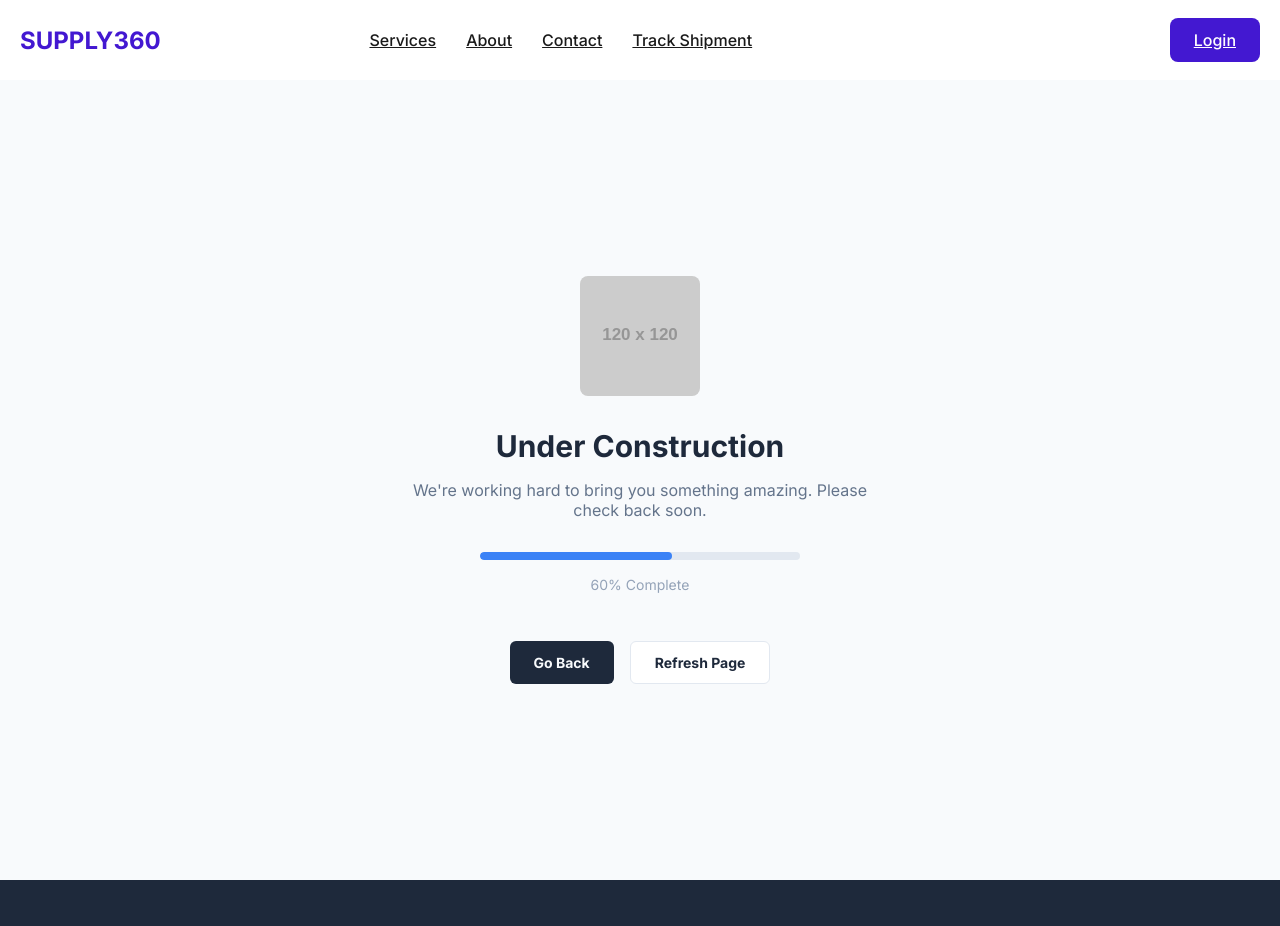
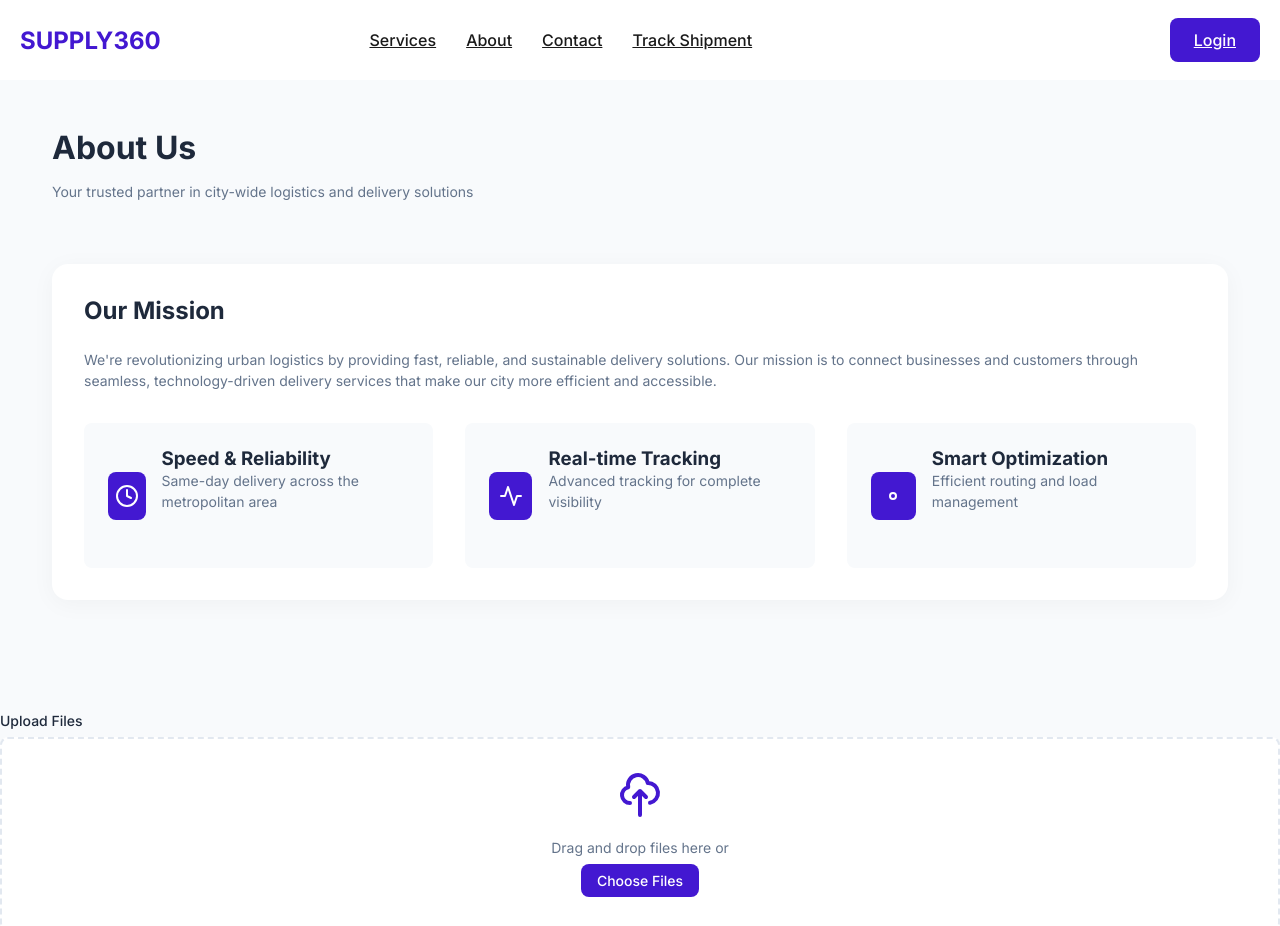
Before and after one commit to seva32/supply-chain-360, a React (Vite) app in the folder frontend/: page /about in a window 1280 px wide. Shown: the top 926 px of the page. Built offline with nearby package versions, Linux system fonts and the light colour scheme.

Commit message:
sup/18 file uploader and about us view

```diff
--- a/frontend/src/app/routes/index.tsx
+++ b/frontend/src/app/routes/index.tsx
@@ -1,5 +1,5 @@
 import { RouteObject } from 'react-router'
-import { Dashboard, Login, Layout, Home, dashboardLoader } from '../../views'
+import { Dashboard, Login, Layout, Home, dashboardLoader, AboutUs } from '../../views'
 import WIP from '../../views/wip/WIP'
 
 export const routes: RouteObject[] = [
@@ -23,7 +23,7 @@ export const routes: RouteObject[] = [
     path: '/about',
     element: (
       <Layout>
-        <WIP />
+        <AboutUs />
       </Layout>
     ),
   },
--- /dev/null
+++ b/frontend/src/common/Uploader.module.css
@@ -0,0 +1,111 @@
+.container {
+  margin-bottom: 32px;
+}
+
+.title {
+  font-size: 18px;
+  font-weight: 600;
+  color: #1e293b;
+  margin-bottom: 16px;
+}
+
+.section {
+  margin-bottom: 24px;
+}
+
+.label {
+  display: block;
+  font-size: 14px;
+  font-weight: 500;
+  color: #1e293b;
+  margin-bottom: 8px;
+}
+
+.dropArea {
+  width: 100%;
+  padding: 32px;
+  border-radius: 8px;
+  border: 2px dashed #e2e8f0;
+  text-align: center;
+  transition: all 0.2s ease-in-out;
+}
+
+.iconContainer {
+  margin-bottom: 16px;
+}
+
+.icon {
+  width: 48px;
+  height: 48px;
+  margin: 0 auto;
+  color: #4318d1;
+}
+
+.helperText {
+  font-size: 14px;
+  color: #64748b;
+  margin-bottom: 8px;
+}
+
+.button {
+  display: inline-flex;
+  align-items: center;
+  padding: 8px 16px;
+  background-color: #4318d1;
+  color: white;
+  border-radius: 8px;
+  font-size: 14px;
+  font-weight: 500;
+  border: none;
+  cursor: pointer;
+}
+
+.uploadWrapper {
+  margin-top: 24px;
+}
+
+.progressBar {
+  width: 100%;
+  height: 4px;
+  background-color: #e2e8f0;
+  border-radius: 9999px;
+  overflow: hidden;
+}
+
+.progress {
+  height: 100%;
+  background-color: #4318d1;
+  transition: all 0.5s ease-in-out;
+}
+
+.progressInfo {
+  margin-top: 16px;
+  display: flex;
+  justify-content: space-between;
+  align-items: center;
+  font-size: 14px;
+}
+
+.uploadingText {
+  color: #1e293b;
+  font-weight: 500;
+}
+
+.percentageText {
+  color: #64748b;
+}
+
+.fileDetails {
+  margin-top: 12px;
+  display: flex;
+  align-items: center;
+  gap: 8px;
+  font-size: 14px;
+  color: #1e293b;
+}
+
+.fileIcon {
+  width: 16px;
+  height: 16px;
+  color: #4318d1;
+}
--- /dev/null
+++ b/frontend/src/common/Uploader.tsx
@@ -0,0 +1,75 @@
+import React from 'react'
+import styles from './Uploader.module.css'
+
+interface FileUploaderProps {
+  dragOver?: boolean;
+  uploadProgress?: number;
+  fileList?: Array<File>;
+}
+
+const FileUploader: React.FC<FileUploaderProps> = ({ dragOver, uploadProgress, fileList = [] }) => {
+  return (
+    <div className={styles.container}>
+      <div className={styles.section}>
+        <label className={styles.label}>Upload Files</label>
+        <div
+          style={{ background: dragOver ? '#F8FAFC' : '#FFF' }}
+          className={styles.dropArea}
+        >
+          <div className={styles.iconContainer}>
+            <svg
+              className={styles.icon}
+              fill="none"
+              stroke="currentColor"
+              viewBox="0 0 24 24"
+            >
+              <path
+                strokeLinecap="round"
+                strokeLinejoin="round"
+                strokeWidth="2"
+                d="M7 16a4 4 0 01-.88-7.903A5 5 0 1115.9 6L16 6a5 5 0 011 9.9M15 13l-3-3m0 0l-3 3m3-3v12"
+              />
+            </svg>
+          </div>
+          <div className={styles.helperText}>Drag and drop files here or</div>
+          <button type="button" className={styles.button}>
+            Choose Files
+          </button>
+
+          {fileList.length > 0 && (
+            <div className={styles.uploadWrapper}>
+              <div className={styles.progressBar}>
+                <div
+                  className={styles.progress}
+                  style={{ width: `${uploadProgress}%` }}
+                />
+              </div>
+              <div className={styles.progressInfo}>
+                <span className={styles.uploadingText}>Uploading...</span>
+                <span className={styles.percentageText}>{uploadProgress}%</span>
+              </div>
+              <div className={styles.fileDetails}>
+                <svg
+                  className={styles.fileIcon}
+                  fill="none"
+                  stroke="currentColor"
+                  viewBox="0 0 24 24"
+                >
+                  <path
+                    strokeLinecap="round"
+                    strokeLinejoin="round"
+                    strokeWidth="2"
+                    d="M9 12h6m-6 4h6m2 5H7a2 2 0 01-2-2V5a2 2 0 012-2h5.586a1 1 0 01.707.293l5.414 5.414a1 1 0 01.293.707V19a2 2 0 01-2 2z"
+                  />
+                </svg>
+                <span>document.pdf</span>
+              </div>
+            </div>
+          )}
+        </div>
+      </div>
+    </div>
+  )
+}
+
+export default FileUploader
--- /dev/null
+++ b/frontend/src/common/index.ts
@@ -0,0 +1 @@
+export { default as FileUploader } from './Uploader'
--- /dev/null
+++ b/frontend/src/views/about/AboutUs.module.css
@@ -0,0 +1,80 @@
+.container {
+  min-height: 100vh;
+  width: 100vw;
+  background-color: #f8fafc;
+  font-family: 'Inter', sans-serif;
+  color: #1e293b;
+}
+
+.inner {
+  max-width: 1240px;
+  margin: 0 auto;
+  padding: 3rem 2rem;
+}
+
+.header {
+  margin-bottom: 4rem;
+}
+
+.header h1 {
+  font-size: 32px;
+  font-weight: bold;
+  margin-bottom: 1rem;
+}
+
+.header p {
+  font-size: 14px;
+  color: #64748b;
+}
+
+.card {
+  background-color: #ffffff;
+  padding: 2rem;
+  border-radius: 16px;
+  box-shadow: 0px 4px 24px 0px rgba(0, 0, 0, 0.04);
+  margin-bottom: 4rem;
+}
+
+.card h2 {
+  font-size: 24px;
+  font-weight: bold;
+  margin-bottom: 1.5rem;
+}
+
+.card p {
+  font-size: 14px;
+  line-height: 1.5;
+  color: #64748b;
+  margin-bottom: 2rem;
+}
+
+.cardGrid {
+  display: grid;
+  gap: 2rem;
+  grid-template-columns: repeat(auto-fit, minmax(240px, 1fr));
+}
+
+.featureCard {
+  display: flex;
+  align-items: center;
+  gap: 1rem;
+  background-color: #f8fafc;
+  padding: 1.5rem;
+  border-radius: 8px;
+  transition: transform 0.2s ease;
+}
+
+.featureCard:hover,
+.hovered {
+  transform: translateY(-4px);
+}
+
+.icon {
+  background-color: #4318d1;
+  width: 48px;
+  height: 48px;
+  border-radius: 8px;
+  display: flex;
+  align-items: center;
+  justify-content: center;
+}
--- /dev/null
+++ b/frontend/src/views/about/AboutUs.tsx
@@ -0,0 +1,104 @@
+import React, { useState } from 'react'
+import styles from './AboutUs.module.css'
+
+import { FileUploader } from '../../common'
+
+const missionCards = [
+  {
+    icon: (
+      <svg width="24" height="24" viewBox="0 0 24 24" fill="none">
+        <path
+          d="M12 22C17.5228 22 22 17.5228 22 12C22 6.47715 17.5228 2 12 2C6.47715 2 2 6.47715 2 12C2 17.5228 6.47715 22 12 22Z"
+          stroke="white"
+          strokeWidth="2"
+          strokeLinecap="round"
+          strokeLinejoin="round"
+        />
+        <path
+          d="M12 6V12L16 14"
+          stroke="white"
+          strokeWidth="2"
+          strokeLinecap="round"
+          strokeLinejoin="round"
+        />
+      </svg>
+    ),
+    title: 'Speed & Reliability',
+    description: 'Same-day delivery across the metropolitan area',
+  },
+  {
+    icon: (
+      <svg width="24" height="24" viewBox="0 0 24 24" fill="none">
+        <path
+          d="M22 12H18L15 21L9 3L6 12H2"
+          stroke="white"
+          strokeWidth="2"
+          strokeLinecap="round"
+          strokeLinejoin="round"
+        />
+      </svg>
+    ),
+    title: 'Real-time Tracking',
+    description: 'Advanced tracking for complete visibility',
+  },
+  {
+    icon: (
+      <svg width="24" height="24" viewBox="0 0 24 24" fill="none">
+        <path
+          d="M12 15C13.6569 15 15 13.6569 15 12C15 10.3431 13.6569 9 12 9C10.3431 9 9 10.3431 9 12C9 13.6569 10.3431 15 12 15Z"
+          stroke="white"
+          strokeWidth="2"
+          strokeLinecap="round"
+          strokeLinejoin="round"
+        />
+      </svg>
+    ),
+    title: 'Smart Optimization',
+    description: 'Efficient routing and load management',
+  },
+]
+
+export default function AboutUs() {
+  const [hoveredIndex, setHoveredIndex] = useState<number | null>(null)
+
+  return (
+    <div className={styles.container}>
+      <div className={styles.inner}>
+        <div className={styles.header}>
+          <h1>About Us</h1>
+          <p>
+            Your trusted partner in city-wide logistics and delivery solutions
+          </p>
+        </div>
+
+        <div className={styles.card}>
+          <h2>Our Mission</h2>
+          <p>
+            We're revolutionizing urban logistics by providing fast, reliable,
+            and sustainable delivery solutions. Our mission is to connect
+            businesses and customers through seamless, technology-driven
+            delivery services that make our city more efficient and accessible.
+          </p>
+
+          <div className={styles.cardGrid}>
+            {missionCards.map((card, index) => (
+              <div
+                key={index}
+                className={`${styles.featureCard} ${hoveredIndex === index ? styles.hovered : ''}`}
+                onMouseEnter={() => setHoveredIndex(index)}
+                onMouseLeave={() => setHoveredIndex(null)}
+              >
+                <div className={styles.icon}>{card.icon}</div>
+                <div>
+                  <h3>{card.title}</h3>
+                  <p>{card.description}</p>
+                </div>
+              </div>
+            ))}
+          </div>
+        </div>
+      </div>
+      <FileUploader />
+    </div>
+  )
+}
--- a/frontend/src/views/index.ts
+++ b/frontend/src/views/index.ts
@@ -2,5 +2,6 @@ export { default as Home } from './home/Home'
 export { default as Login } from './login/Login'
 export { default as Layout } from './layout/Layout'
 export { default as Dashboard } from './dashboard/Dashboard'
+export { default as AboutUs } from './about/AboutUs'
 
 export { dashboardLoader } from './dashboard/dashboardLoader'
```
